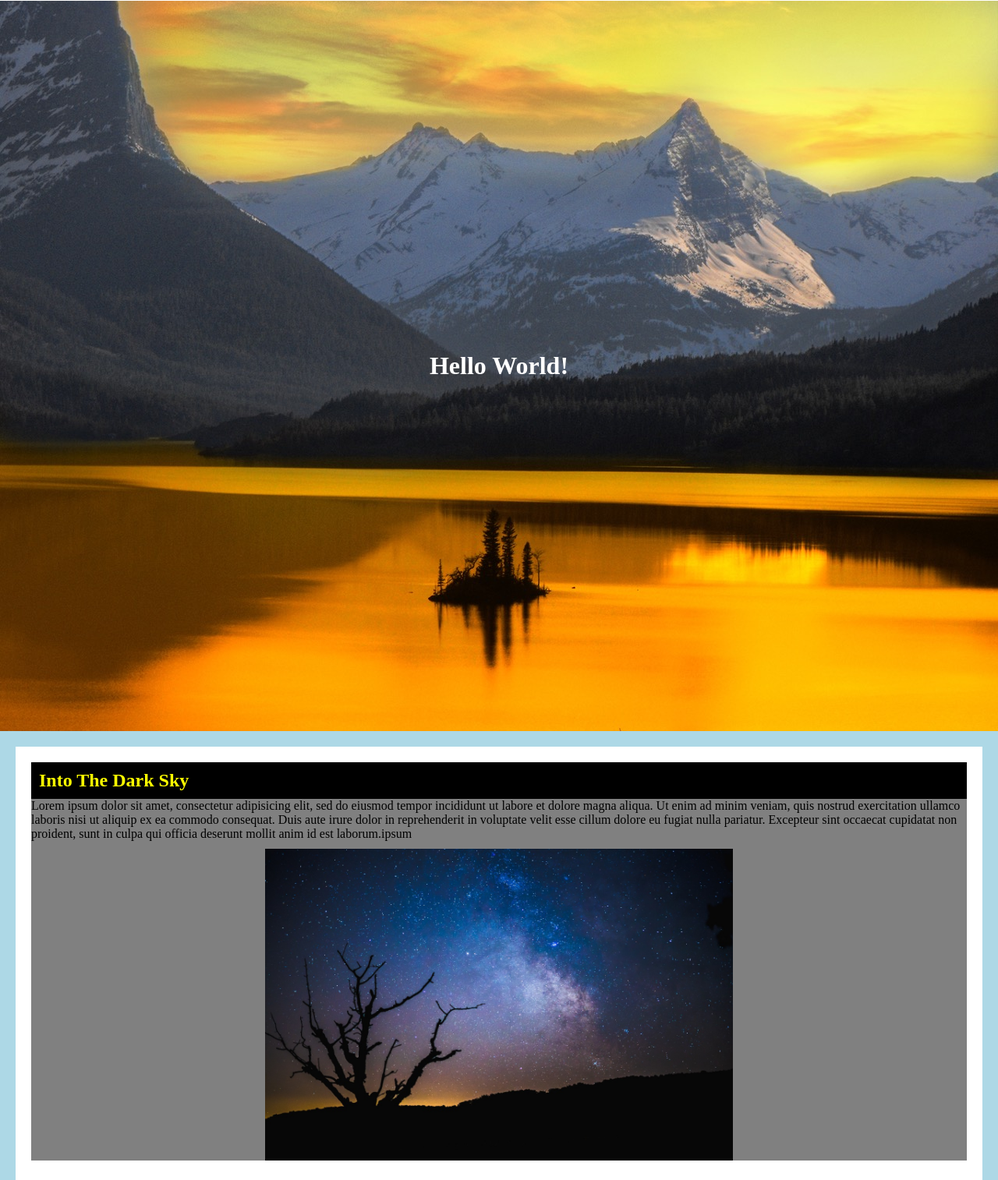
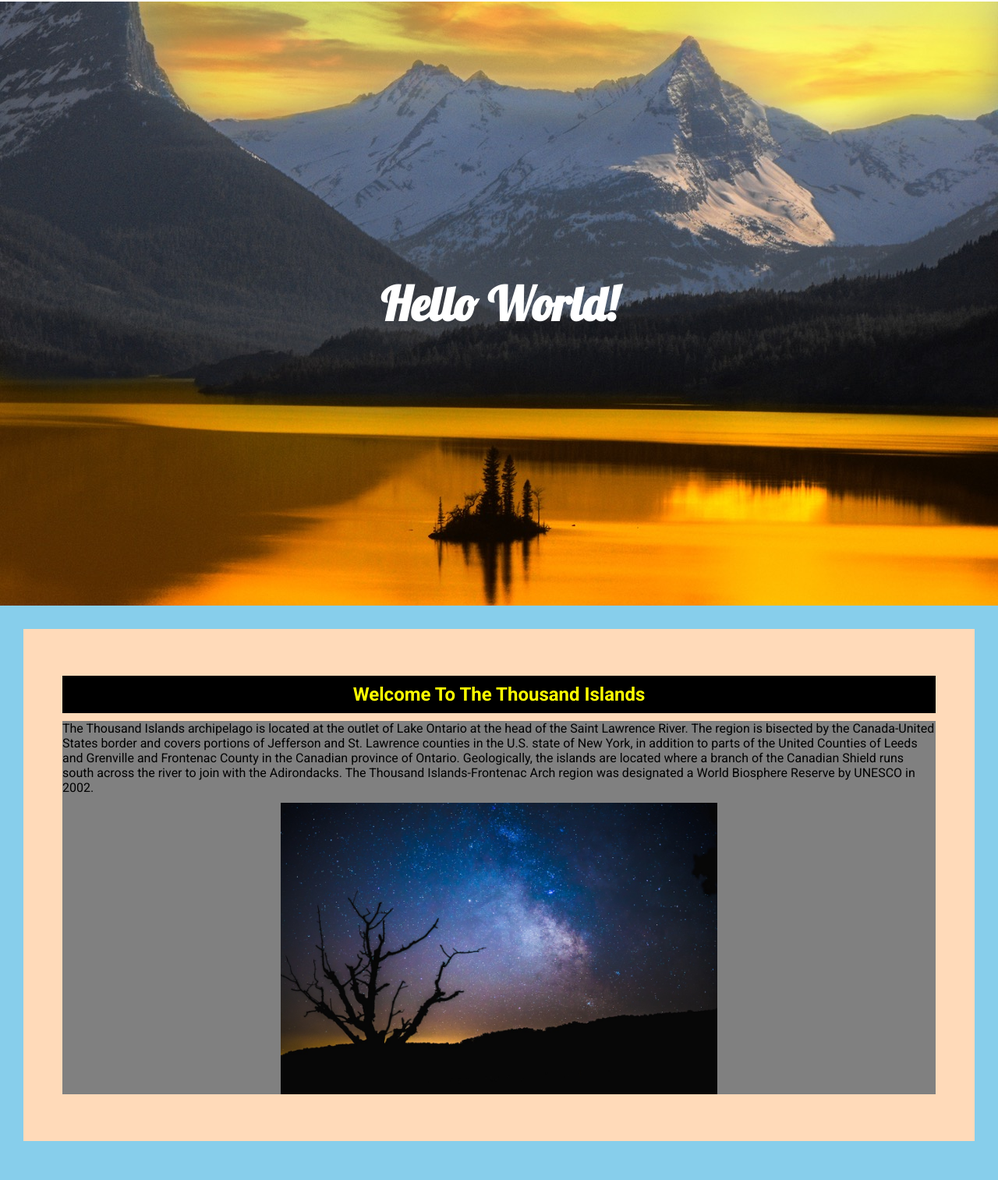
Before and after one commit to raiyan1789/dudulappi, a plain HTML site: page index.html in a window 1280 px wide. Shown: the part 66-1580 px from the top of the page at 78% size. Drawn offline with Linux system fonts and the light colour scheme.

Commit message:
added fonts added pages

```diff
--- a/css/styles.css
+++ b/css/styles.css
@@ -1,3 +1,7 @@
+@import url('https://fonts.googleapis.com/css?family=Playfair+Display|Roboto:400,700');
+@import url('https://fonts.googleapis.com/css?family=Lobster');
+
+
 * 			{
 
 	box-sizing:border-box;
@@ -14,11 +18,13 @@
 
 body	{
 
-	background-color: lightblue;
+	background-color:skyblue;
+	font-family: 'Playfair Display', serif;
+	font-family: 'Roboto', sans-serif;
+
+		}
 
 
-
-		}
 nav ul {
 	padding:10px 20px 30px 40px;
 	overflow: auto;
@@ -56,11 +62,11 @@ nav a:hover {
 			}
 
 .dudulappi {
-	padding: 450px 20px;
+	padding: 350px 20px;
 	background-image: url("../images/landscape.jpeg");
 	background-size: cover;
 	background-position: center;
-	color: #fff;
+	color: lightgreen;
 	text-align: center;
 
 
@@ -71,12 +77,14 @@ h1    {
 
 	color: white;
 	text-align: center;
+	font-family: 'Lobster', cursive;
+	font-size:60px;
 
 	  }
 h2 {
 
 		color:yellow;
-		margin:0px;
+		margin:10px 0;
 		background-color: black;
 		padding:10px;
 
@@ -85,9 +93,9 @@ h2 {
 }
 .main-content {
 
-	background-color: #fff;
-	padding: 20px;
-	margin: 20px;
+	background-color: #FFDAB9;
+	padding: 50px;
+	margin: 30px;
 
 
 			}
@@ -105,7 +113,12 @@ h2 {
 		background-size: cover;
 		background-position: center;
 
+		}
 
+/* These are Utility Classes
+===========================================================*/
 
+.center-text {
+	text-align: center;
 
-		}
+			}
--- a/index.html
+++ b/index.html
@@ -20,7 +20,7 @@
 		<nav>
 				<ul>
 						<li><a href="index.html">Home</a></li>
-						<li><a href="#">About</a></li>
+						<li><a href="about.html">About</a></li>
 						<li><a href="#">Contacts</a></li> <!-- This links the style sheet to this html document -->
 
 
@@ -38,14 +38,11 @@
 
 
 		<div class="main-content">
-		<h2> Into The Dark Sky</h2>
+		<h2 class="center-text"> Welcome To The Thousand Islands</h2>
 		<p>
-			Lorem ipsum dolor sit amet, consectetur adipisicing elit, sed do eiusmod
-			tempor incididunt ut labore et dolore magna aliqua. Ut enim ad minim veniam,
-			quis nostrud exercitation ullamco laboris nisi ut aliquip ex ea commodo
-			consequat. Duis aute irure dolor in reprehenderit in voluptate velit esse
-			cillum dolore eu fugiat nulla pariatur. Excepteur sint occaecat cupidatat non
-			proident, sunt in culpa qui officia deserunt mollit anim id est laborum.ipsum
+		The Thousand Islands archipelago is located at the outlet of Lake Ontario at the head of the Saint Lawrence River. The region is bisected by the Canada-United States border and covers portions of Jefferson and St. Lawrence counties in the U.S. state of New York, in addition to parts of the United Counties of Leeds and Grenville and Frontenac County in the Canadian province of Ontario.
+
+		Geologically, the islands are located where a branch of the Canadian Shield runs south across the river to join with the Adirondacks. The Thousand Islands-Frontenac Arch region was designated a World Biosphere Reserve by UNESCO in 2002.
 			<img src="images/stars.jpeg" class="img-50">
 
 
```
Also changed, not shown: about.html (added, +36 -0 lines), images/jump-sky.jpg (added).
